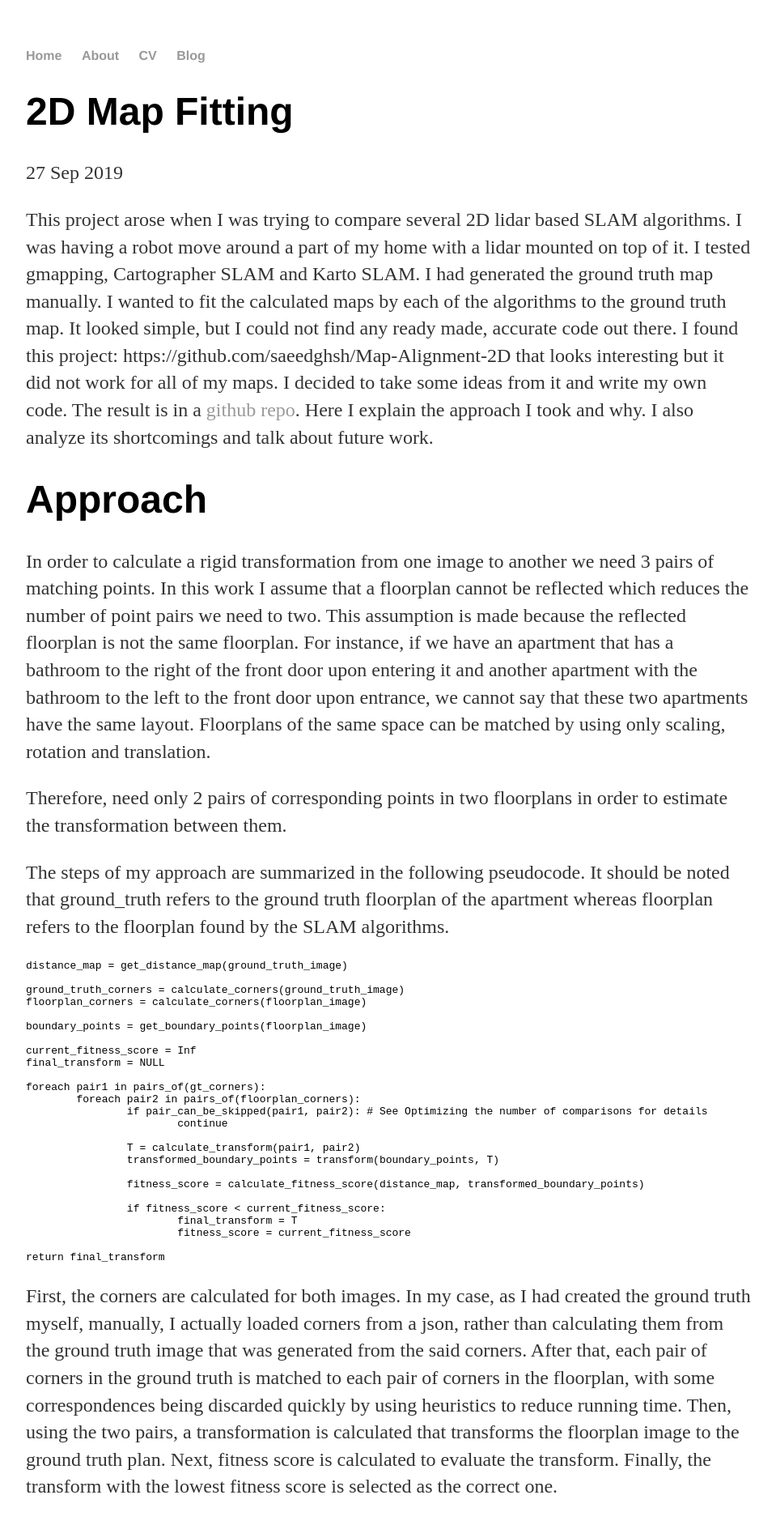
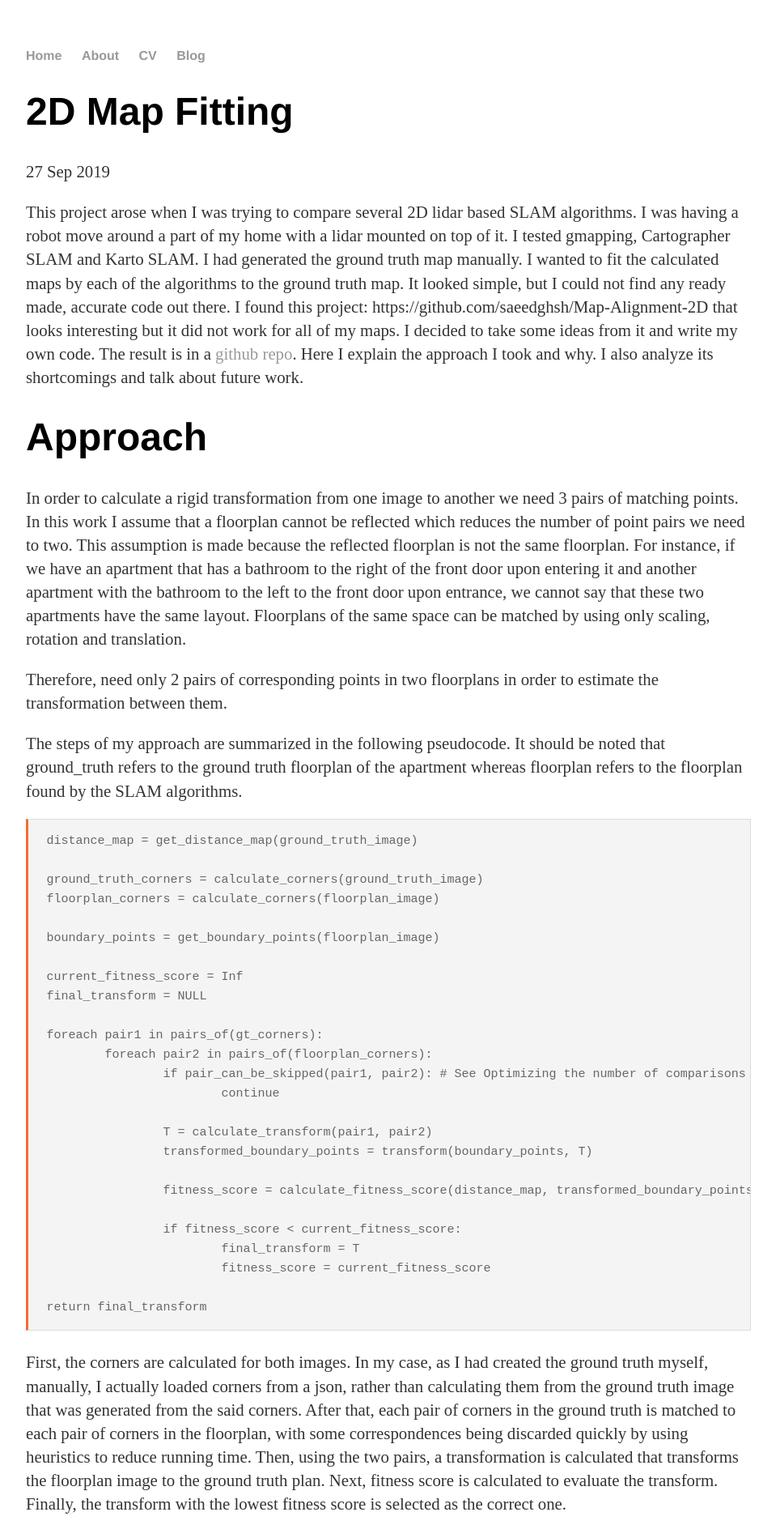
Before and after one commit to ana0209/ana0209.github.io, a Jekyll site: the page built from _posts/2019-09-27-2D-Map-Fitting.md, in a window 1280 px wide. Shown: the top 1883 px of the page at 81% size, without its empty margins (160-1119 px from the left). Built offline with Jekyll 4.4.1, drawn with Linux system fonts in a browser that asks for light colours.

Commit message:
Adjust title sizes and format code

```diff
--- a/css/main.css
+++ b/css/main.css
@@ -23,8 +23,20 @@
     font-size: 3em;
     font-family:'Helvetica', 'Arial', 'Sans-Serif';
 }
+h2 {
+    font-size: 2.5em;
+    font-family:'Helvetica', 'Arial', 'Sans-Serif';
+}
+h3 {
+    font-size: 2.0em;
+    font-family:'Helvetica', 'Arial', 'Sans-Serif';
+}
+h4 {
+    font-size: 1.5em;
+    font-family:'Helvetica', 'Arial', 'Sans-Serif';
+}
 p {
-    font-size: 1.5em;
+    font-size: 1.3em;
     line-height: 1.4em;
     color: #333;
 }
@@ -41,3 +53,20 @@
 ul.posts li {
     list-style: none;
 }
+
+pre {
+    background: #f4f4f4;
+    border: 1px solid #ddd;
+    border-left: 3px solid #f36d33;
+    color: #666;
+    page-break-inside: avoid;
+    font-family: monospace;
+    font-size: 15px;
+    line-height: 1.6;
+    margin-bottom: 1.6em;
+    max-width: 100%;
+    overflow: auto;
+    padding: 1em 1.5em;
+    display: block;
+    word-wrap: break-word;
+}
```
